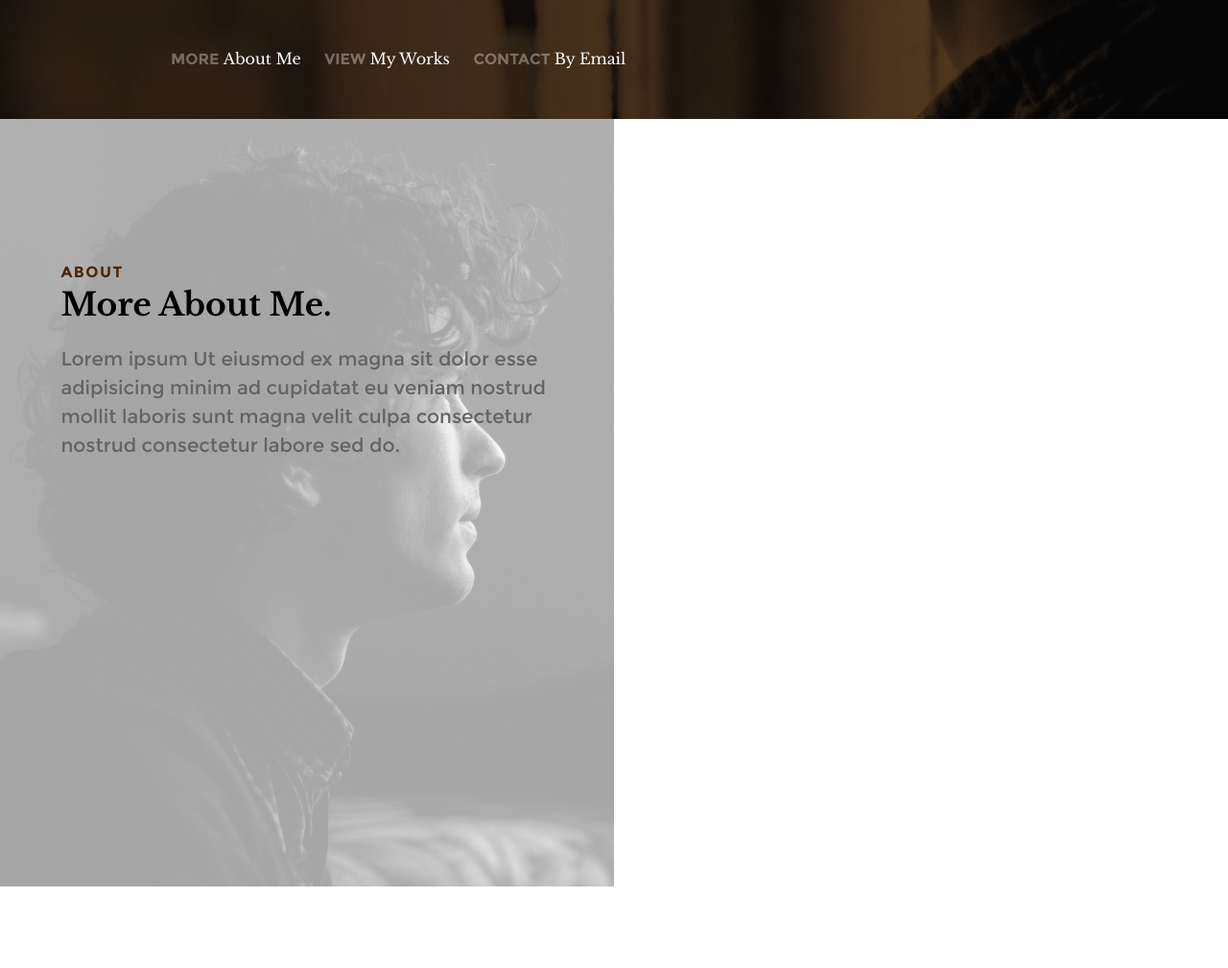
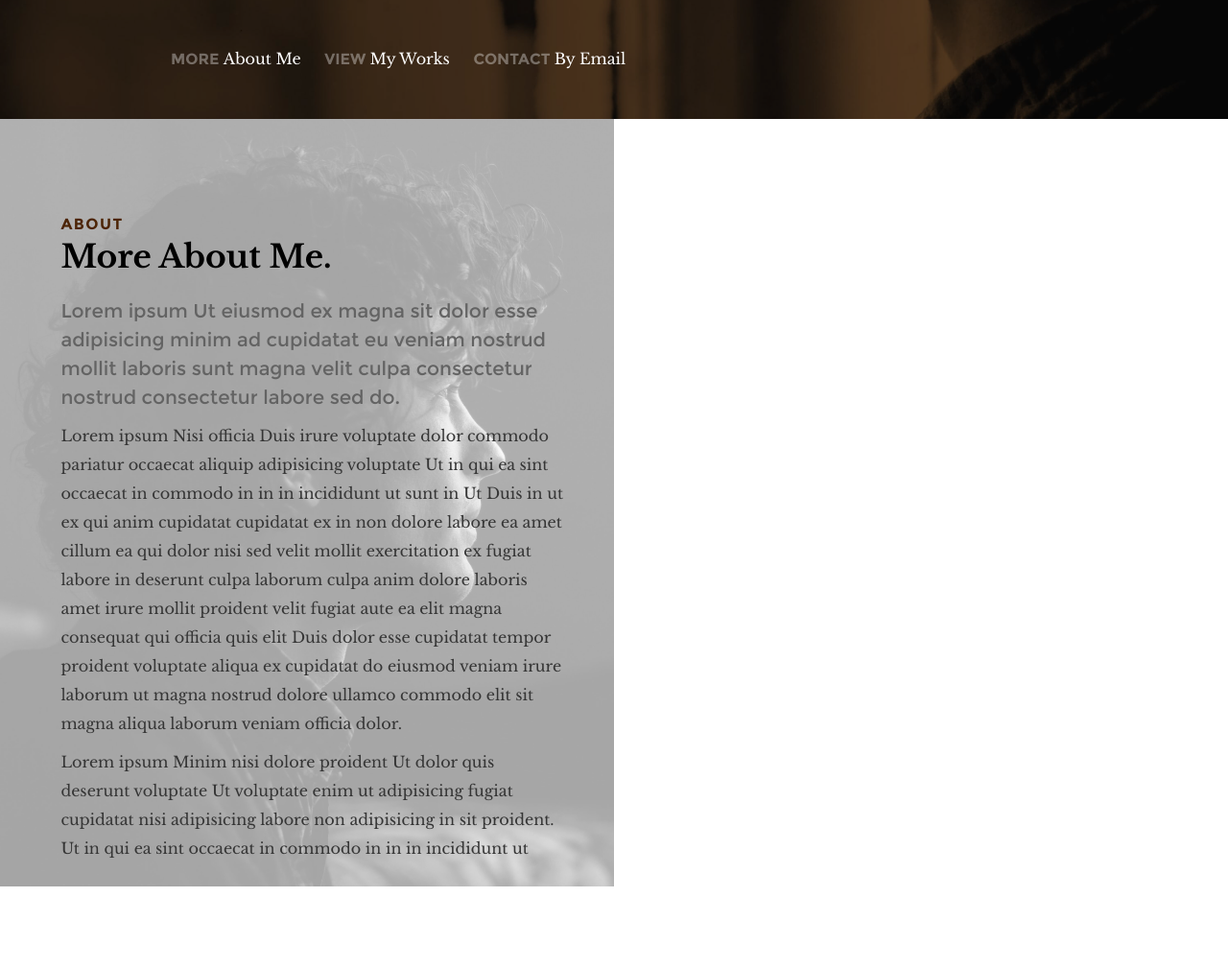
Before and after one commit to RDemarch/integration-template-howdy, a PHP site: page / in a window 1280 px wide. Shown: the part 676-1685 px from the top of the page at 96% size. Before the commit the page ends 1600 px from the top, so only its background shows below. Run offline with PHP 8.4, Linux system fonts and the light colour scheme; some web fonts are replaced.

Commit message:
BG About

```diff
--- a/css/main.css
+++ b/css/main.css
@@ -197,10 +197,15 @@ body {
 
 .about {
   width: 100%;
-  height: 100vh;
+  min-height: 700px;
   background-color: white;
   margin: 0;
   padding: 0;
+}
+
+.about-part:before, .about-part:after {
+    content: "";
+    display: table;
 }
 
 .bg-about {
@@ -218,7 +223,7 @@ body {
   width: 94%;
   max-width: 1300px;
   margin: 0 auto;
-  padding: 15rem 2.5rem;
+  padding: 10rem 2.5rem;
 }
 
 .about-profile {
--- a/index.php
+++ b/index.php
@@ -43,9 +43,9 @@
     </section>
   </div>
   <section class="about container-fluid">
-      <div class="w-50 vh-100 bg-about"></div>
+      <div class="container-fluid w-50 h-100 bg-about"></div>
       <div class="about-part">
-        <div class="about-profile w-50 h-100">
+        <div class="about-profile w-50 ">
             <header>
               <h3 class="font-montserrat-bold uppercase part">About</h3>
               <h1 class="title font-librebaskerville-bold">More About Me.</h1>
@@ -53,9 +53,27 @@
                  adipisicing minim ad cupidatat eu veniam nostrud
                  mollit laboris sunt magna velit culpa consectetur
                  nostrud consectetur labore sed do.</p>
+            </header>
+            <section>
+
+              <p>Lorem ipsum Nisi officia Duis irure voluptate dolor commodo
+                 pariatur occaecat aliquip adipisicing voluptate Ut in qui ea
+                 sint occaecat in commodo in in in incididunt ut sunt in Ut Duis
+                 in ut ex qui anim cupidatat cupidatat ex in non dolore labore ea
+                 amet cillum ea qui dolor nisi sed velit mollit exercitation ex fugiat
+                 labore in deserunt culpa laborum culpa anim dolore laboris amet irure
+                 mollit proident velit fugiat aute ea elit magna consequat qui officia
+                 quis elit Duis dolor esse cupidatat tempor proident voluptate aliqua ex
+                 cupidatat do eiusmod veniam irure laborum ut magna nostrud dolore ullamco
+                 commodo elit sit magna aliqua laborum veniam officia dolor.</p>
+
+                <p>Lorem ipsum Minim nisi dolore proident Ut dolor quis deserunt voluptate
+                   Ut voluptate enim ut adipisicing fugiat cupidatat nisi adipisicing labore
+                  non adipisicing in sit proident. Ut in qui ea sint occaecat in commodo in
+                  in in incididunt ut</p>
 
 
-            </header>
+            </section>
 
         </div>
         <div class="about-service">
```
